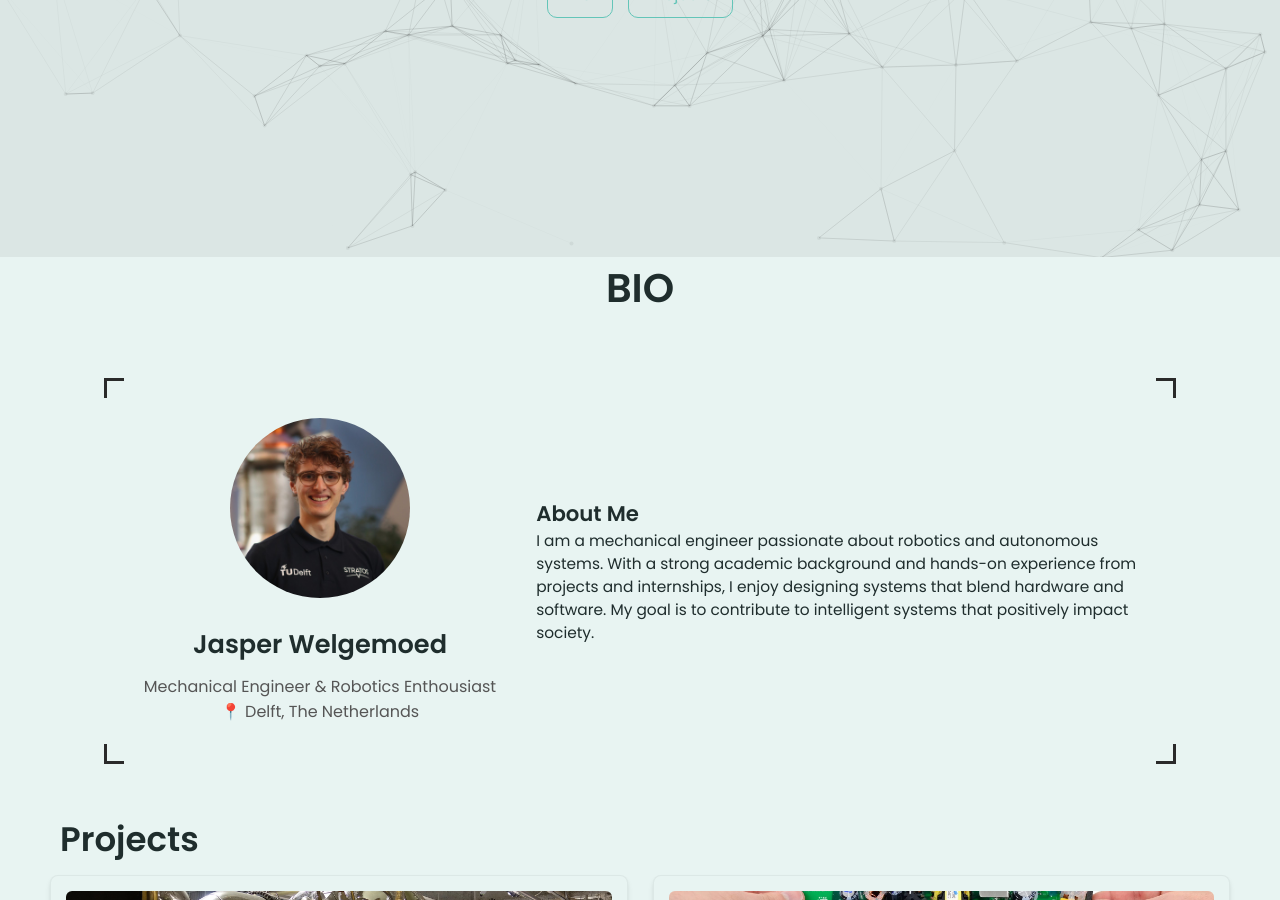
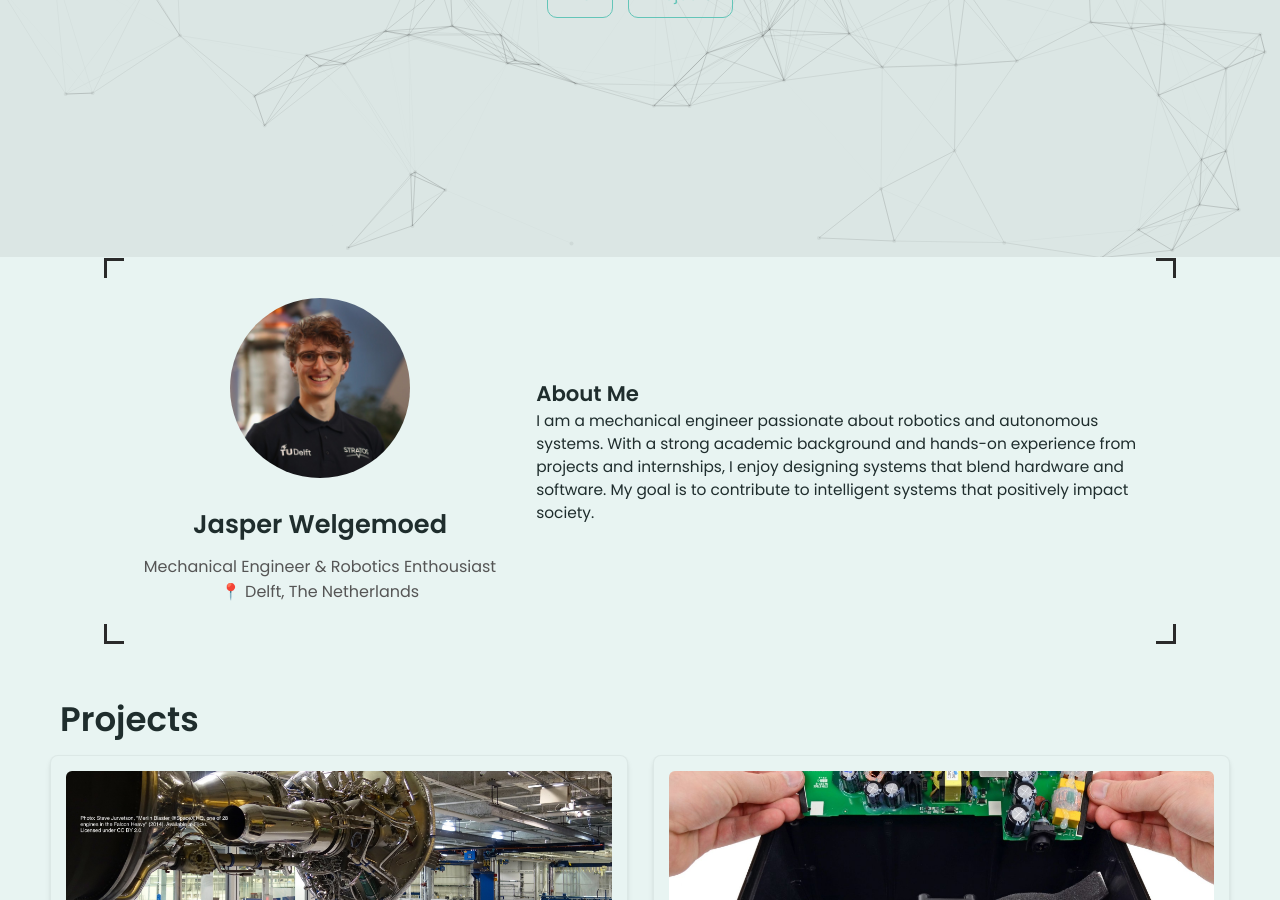
Before and after one commit to jasperwelgemoed/jasperwelgemoed.github.io, a Jekyll site: the page built from index.html, in a window 1280 px wide and 900 px high, scrolled down 643 px. Built offline with Jekyll 4.4.1, drawn with Linux system fonts in a browser that asks for light colours.

Commit message:
Update bio.html

```diff
--- a/_includes/bio.html
+++ b/_includes/bio.html
@@ -1,7 +1,5 @@
 <section id="bio" class="bio-section">
-  <div class="section-title">
-    <h2>BIO</h2>
-  </div>
+
 
   <div class="bio-wrapper">
     <div class="corner top-left"></div>
```
